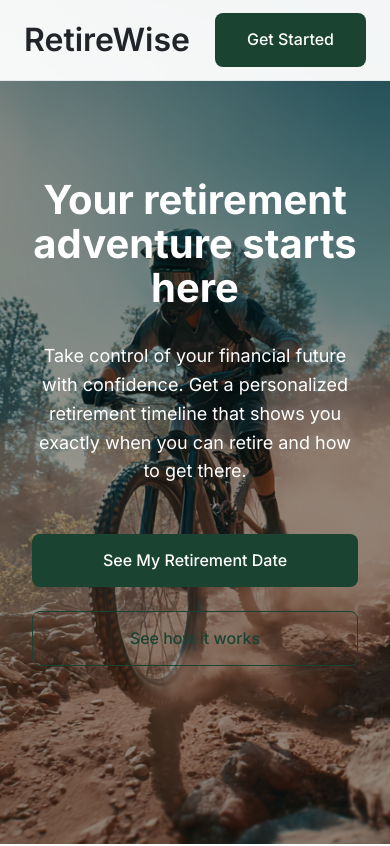
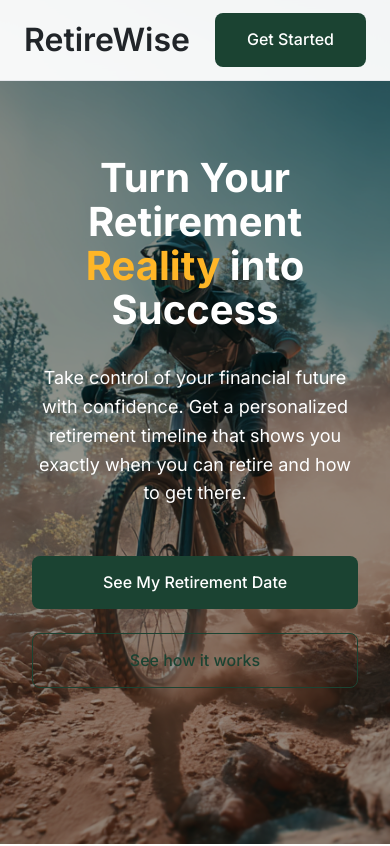
Before and after one commit to iyervish/retirement-app, a Next.js app: page / in a window 390 px wide. Shown: the top 846 px of the page. Built offline with nearby package versions, Linux system fonts and the light colour scheme.

Commit message:
Add typewriter animation to hero section and update styles for responsiveness

```diff
--- /dev/null
+++ b/src/app/components/TypewriterText.tsx
@@ -0,0 +1,72 @@
+'use client';
+
+import { useEffect, useState } from 'react';
+
+interface TypewriterTextProps {
+  initialText: string;
+  finalText: string;
+  className?: string;
+}
+
+export default function TypewriterText({
+  initialText,
+  finalText,
+  className = ''
+}: TypewriterTextProps) {
+  const [currentText, setCurrentText] = useState(initialText);
+  const [isDeleting, setIsDeleting] = useState(false);
+  const [isTyping, setIsTyping] = useState(false);
+
+  useEffect(() => {
+    // Start the animation after a delay
+    const timer = setTimeout(() => {
+      // Start deleting letter by letter
+      setIsDeleting(true);
+      deleteText();
+    }, 2000); // Show initial text for 2 seconds
+
+    return () => clearTimeout(timer);
+  }, [initialText, finalText]);
+
+  const deleteText = () => {
+    let text = initialText;
+    const deleteInterval = setInterval(() => {
+      if (text.length > 0) {
+        text = text.slice(0, -1);
+        setCurrentText(text);
+      } else {
+        clearInterval(deleteInterval);
+        setIsDeleting(false);
+        // Start typing new text
+        setTimeout(() => {
+          setIsTyping(true);
+          typeText();
+        }, 500); // Brief pause before typing
+      }
+    }, 150); // Delete one letter every 150ms
+  };
+
+  const typeText = () => {
+    let text = '';
+    const typeInterval = setInterval(() => {
+      if (text.length < finalText.length) {
+        text = finalText.slice(0, text.length + 1);
+        setCurrentText(text);
+      } else {
+        clearInterval(typeInterval);
+        setIsTyping(false);
+      }
+    }, 150); // Type one letter every 150ms
+  };
+
+  return (
+    <span className={`typewriter-container ${className}`}>
+      <span
+        className={`typewriter-text ${isDeleting || isTyping ? 'typing' : ''}`}
+        data-text={currentText}
+      >
+        {currentText}
+      </span>
+    </span>
+  );
+}
--- a/src/app/globals.css
+++ b/src/app/globals.css
@@ -420,6 +420,39 @@ body {
   color: white;
 }
 
+/* Typewriter Animation */
+.typewriter-container {
+  position: relative;
+  display: inline-block;
+}
+
+.typewriter-text {
+  position: relative;
+  color: var(--gold-500);
+  font-weight: 700;
+}
+
+.typewriter-text::after {
+  content: '';
+  position: absolute;
+  right: -2px;
+  top: 0;
+  bottom: 0;
+  width: 2px;
+  background: var(--gold-500);
+  animation: typewriter-cursor 1s infinite;
+}
+
+@keyframes typewriter-cursor {
+  0%, 50% { opacity: 1; }
+  51%, 100% { opacity: 0; }
+}
+
+/* Typewriter Animation States */
+.typewriter-text.typing::after {
+  animation: typewriter-cursor 1s infinite;
+}
+
 /* Responsive Hero Typography */
 @media (max-width: 768px) {
   .hero-section {
@@ -436,6 +469,12 @@ body {
     font-size: 1.1rem;
     line-height: 1.5;
   }
+
+  /* Adjust typewriter cursor for mobile */
+  .typewriter-text::after {
+    width: 1px;
+    right: -1px;
+  }
 }
 
 @media (max-width: 480px) {
@@ -445,6 +484,12 @@ body {
 
   .hero-content p {
     font-size: 1rem;
+  }
+
+  /* Smaller cursor for very small screens */
+  .typewriter-text::after {
+    width: 1px;
+    right: -1px;
   }
 }
 
@@ -459,4 +504,10 @@ body {
   html {
     scroll-behavior: auto;
   }
+
+  /* Disable typewriter animations for reduced motion */
+  .typewriter-text::after {
+    animation: none !important;
+    opacity: 0 !important;
+  }
 }
--- a/src/app/page.tsx
+++ b/src/app/page.tsx
@@ -1,3 +1,5 @@
+import TypewriterText from './components/TypewriterText';
+
 export default function Home() {
   return (
     <div className="min-h-screen">
@@ -38,7 +40,12 @@ export default function Home() {
         <div className="relative z-10 container-wide text-center text-white">
           <div className="max-w-4xl mx-auto space-y-8">
             <h1 className="hero-text text-white leading-tight">
-              Your retirement adventure starts here
+              Turn Your Retirement{" "}
+              <TypewriterText
+                initialText="Dream"
+                finalText="Reality"
+              />{" "}
+              into Success
             </h1>
             <p className="body-large text-white/90 max-w-2xl mx-auto leading-relaxed">
               Take control of your financial future with confidence. Get a personalized retirement timeline that shows you exactly when you can retire and how to get there.
```
